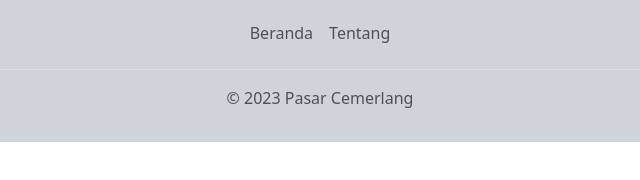
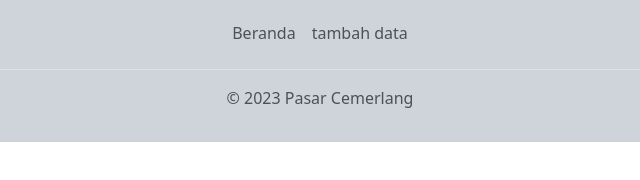
Before and after one commit to Ibrahimwel/PASGENAP, a plain HTML site: page index.html in a window 1280 px wide. Shown: the part 446-626 px from the top of the page, 320-960 px from the left. Drawn offline with nearby package versions, Linux system fonts and the light colour scheme; no server answers.

Commit message:
update index.html

```diff
--- a/index.html
+++ b/index.html
@@ -120,9 +120,9 @@
   </script>
     <footer class="py-3 bg-dark-subtle mt-auto">
     <ul class="nav justify-content-center border-bottom pb-3 mb-3">
-      <li class="nav-item"><a href="/pasarcemerlang/index.html" class="nav-link px-2 text-body-secondary">Beranda</a></li>
+      <li class="nav-item"><a href="index.html" class="nav-link px-2 text-body-secondary">Beranda</a></li>
 
-      <li class="nav-item"><a href="/pasarcemerlang/tentang.html" class="nav-link px-2 text-body-secondary">Tentang</a></li>
+      <li class="nav-item"><a href="forum-absensi.html" class="nav-link px-2 text-body-secondary">tambah data</a></li>
     </ul>
     <p class="text-center text-body-secondary">&copy; 2023 Pasar Cemerlang</p>
   </footer>
```
